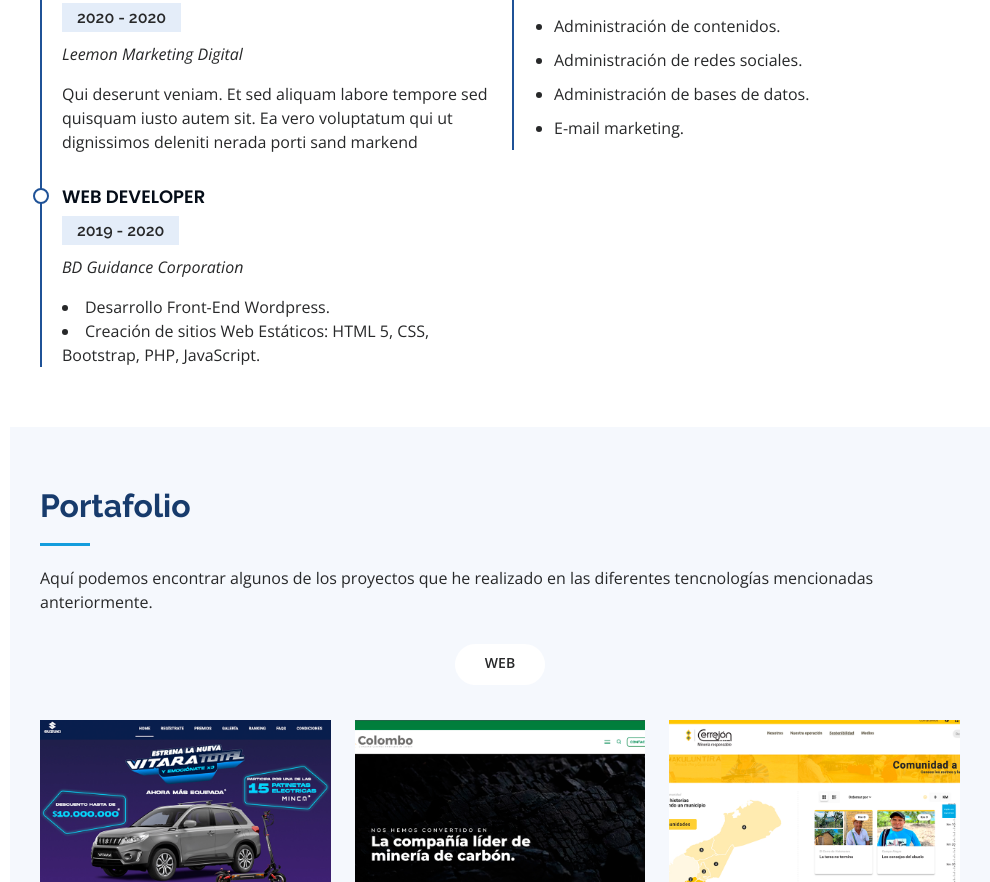
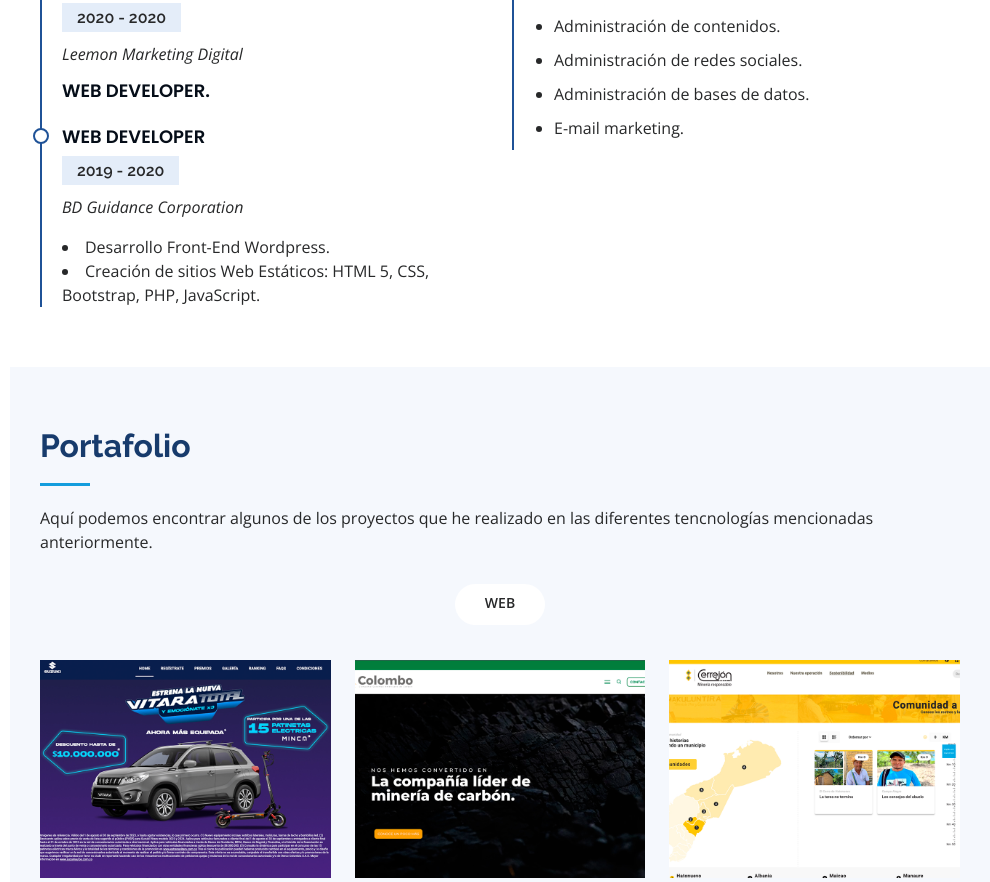
Before and after one commit to rubensernas23/frontendev, a plain HTML site: page index.html in a window 1280 px wide. Shown: the part 2887-3769 px from the top of the page, without its empty margins (290-1280 px from the left). Drawn offline with nearby package versions, Linux system fonts and the light colour scheme.

Commit message:
Index HTML Update 2

```diff
--- a/index.html
+++ b/index.html
@@ -242,7 +242,7 @@
               <h4>Front-End Web Developer WordPress</h4>
               <h5>2020 - 2020</h5>
               <p><em>Leemon Marketing Digital</em></p>
-              <p>Qui deserunt veniam. Et sed aliquam labore tempore sed quisquam iusto autem sit. Ea vero voluptatum qui ut dignissimos deleniti nerada porti sand markend</p>
+              <h4>Web Developer.</h4>
             </div>
             <div class="resume-item">
               <h4>Web Developer</h4>
```
